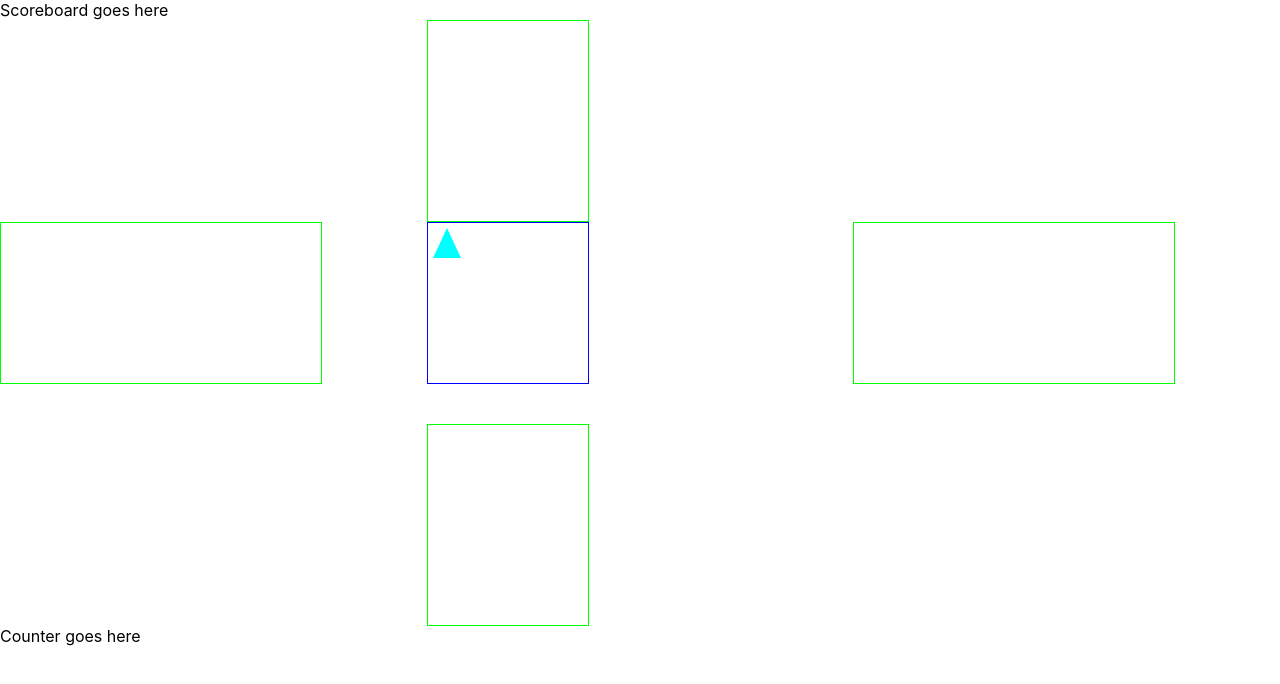
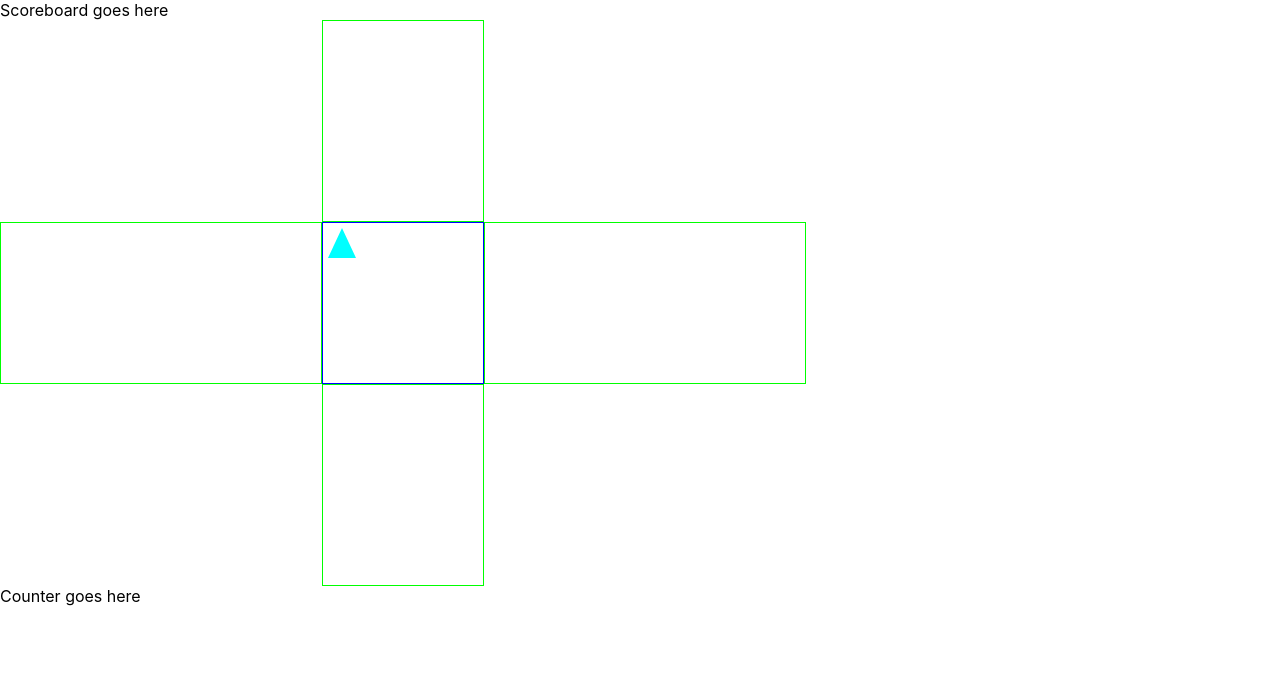
Before and after one commit to ianjmacintosh/pozo, a React (Create React App) app: page / in a window 1280 px wide. Shown: the top 684 px of the page. Built offline with nearby package versions, Linux system fonts and the light colour scheme.

Commit message:
Make columns populate from the outside
Also make fields and homebase touch

```diff
--- a/src/css/App.css
+++ b/src/css/App.css
@@ -1,8 +1,8 @@
 /** App styles */
 main {
   display: grid;
-  grid-template-columns: repeat(3, 1fr);
-  grid-template-rows: repeat(3, 1fr);
+  grid-template-columns: repeat(3, min-content);
+  grid-template-rows: repeat(3, min-content);
 }
 
 /** Field styles */
@@ -49,6 +49,9 @@
   list-style: none;
   margin: 0;
   padding: 0;
+  justify-content: flex-end;
+  height: 100%;
+  width: 100%;
 }
 
 .up-field .queue {
@@ -58,7 +61,7 @@
 
 .left-field .queue {
   flex-direction: row-reverse;
-  width: 40px;
+  height: 40px;
 }
 
 .right-field .queue {
@@ -68,7 +71,7 @@
 
 .down-field .queue {
   flex-direction: column;
-  height: 40px;
+  width: 40px;
 }
 
 /** Monster styles */
```
Also changed, not shown: 1 other file (tests, documents, lock files or other folders).
